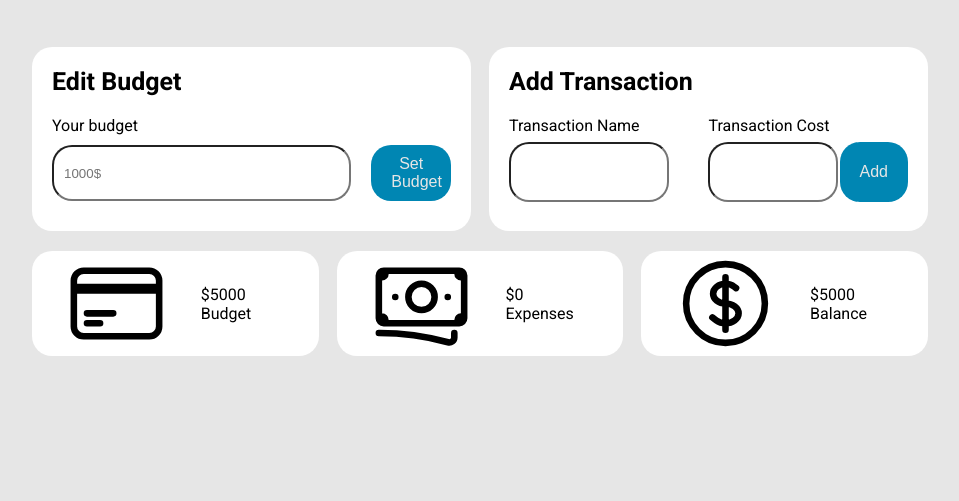
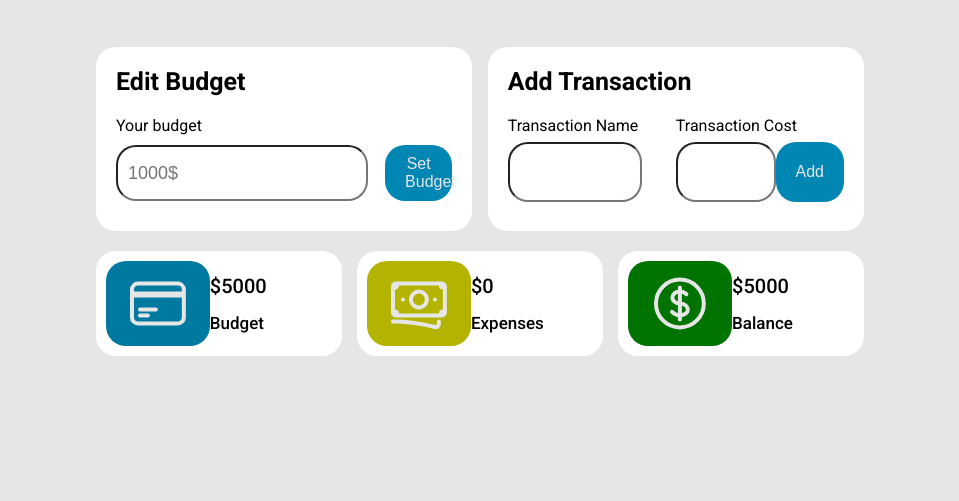
Before and after one commit to MarioMilosevic/Expense-Tracker, a website built with Vite: page index.html in a window 1280 px wide. Shown: the part 114-615 px from the top of the page, without its empty margins (160-1119 px from the left). Built offline with nearby package versions, Linux system fonts and the light colour scheme.

Commit message:
Prepare for js

```diff
--- a/index.html
+++ b/index.html
@@ -57,7 +57,7 @@
             viewBox="0 0 24 24"
             stroke-width="1.5"
             stroke="currentColor"
-            class="w-6 h-6 svg"
+            class="w-6 h-6 svg svgBudget"
           >
             <path
               stroke-linecap="round"
@@ -78,7 +78,7 @@
             viewBox="0 0 24 24"
             stroke-width="1.5"
             stroke="currentColor"
-            class="w-6 h-6 svg"
+            class="w-6 h-6 svg svgExpense"
 
           >
             <path
@@ -100,7 +100,7 @@
             viewBox="0 0 24 24"
             stroke-width="1.5"
             stroke="currentColor"
-            class="w-6 h-6 svg"
+            class="w-6 h-6 svg svgBalance"
           >
             <path
               stroke-linecap="round"
--- a/style.css
+++ b/style.css
@@ -31,7 +31,7 @@ header {
 .operations {
   display: flex;
   justify-content: space-between;
-  width: 70%;
+  width: 60%;
   margin: 2rem auto 0;
 }
 
@@ -75,6 +75,7 @@ header {
   width: 75%;
   border-radius: 2rem;
   padding-left: 1rem;
+  font-size: 1.8rem;
 }
 
 .budgetInput button {
@@ -151,7 +152,7 @@ header {
 .money {
   display: flex;
   justify-content: space-between;
-  width: 70%;
+  width: 60%;
   height: 15rem;
   margin: 2rem auto;
 }
@@ -160,11 +161,12 @@ header {
 .expensesNum,
 .balanceNum {
   display: flex;
-  justify-content: space-evenly;
+  justify-content: space-between;
   height: 70%;
   align-items: center;
   border-radius: 2rem;
   width: 32%;
+  padding: 1rem;
   background-color: var(--secondary--color);
 }
 
@@ -174,10 +176,16 @@ header {
   display: flex;
   flex-direction: column;
   justify-content: space-between;
-  height: 35%;
-  width: 30%;
-  font-size: 1.6rem;
+  height: 70%;
+  width: 55%;
+  font-size: 2rem;
+  font-weight: 500;
 }
+
+.totalBudget p:nth-child(2), .totalExpenses p:nth-child(2), .totalBalance p:nth-child(2){
+  font-size: 1.7rem;
+}
+
 
 .svg {
   height: 100%;
@@ -195,3 +203,23 @@ header {
 .transactionHistory h2 {
   text-align: center;
 }
+
+.svgBudget,
+.svgExpense,
+.svgBalance {
+  border-radius: 2rem;
+  padding: 1rem 2rem;
+  color: var(--body--background-color);
+}
+
+.svgBudget {
+  background-color: #0079a1;
+}
+
+.svgExpense {
+  background-color: #b3b300;
+}
+
+.svgBalance {
+  background-color: #007300;
+}
```
